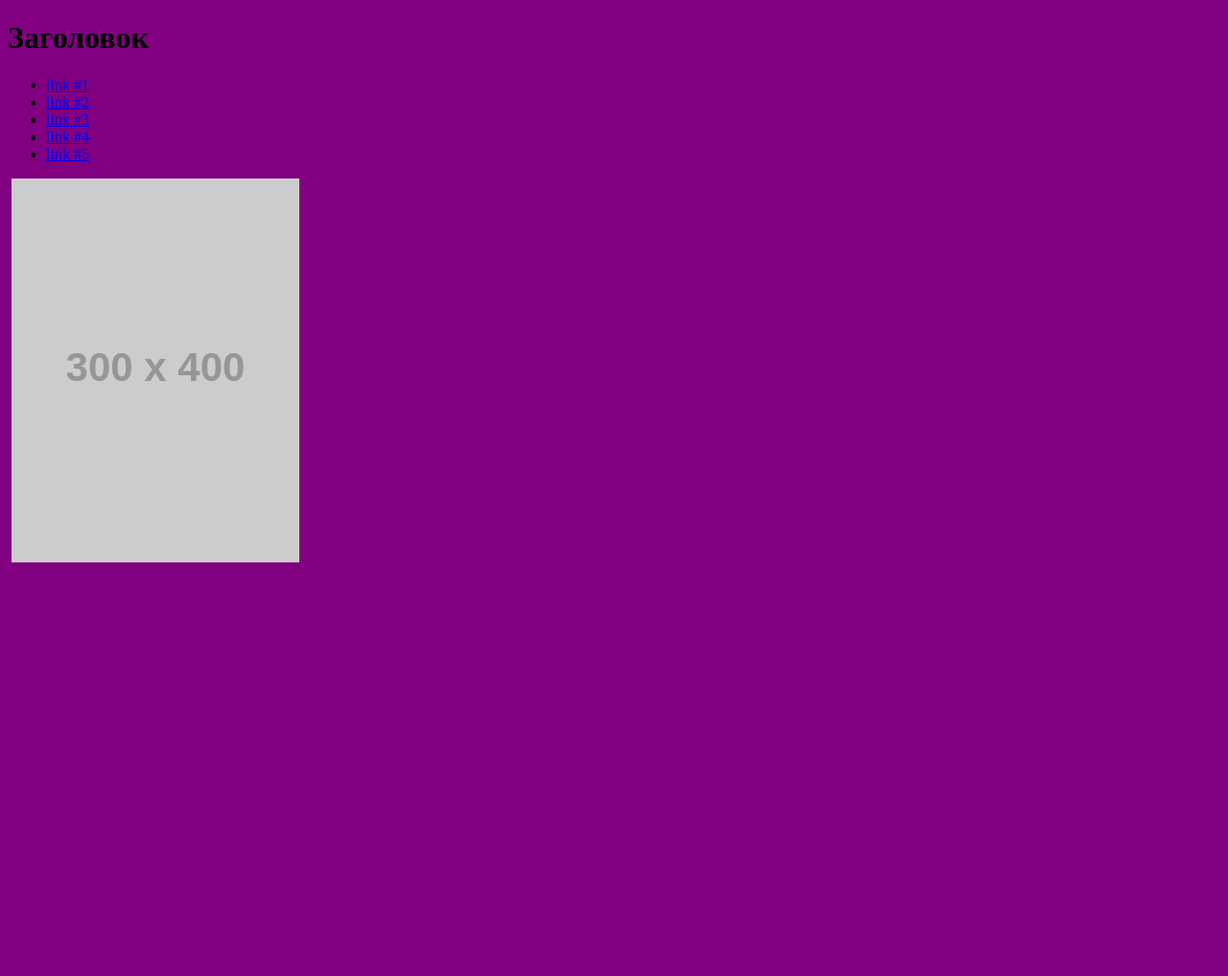
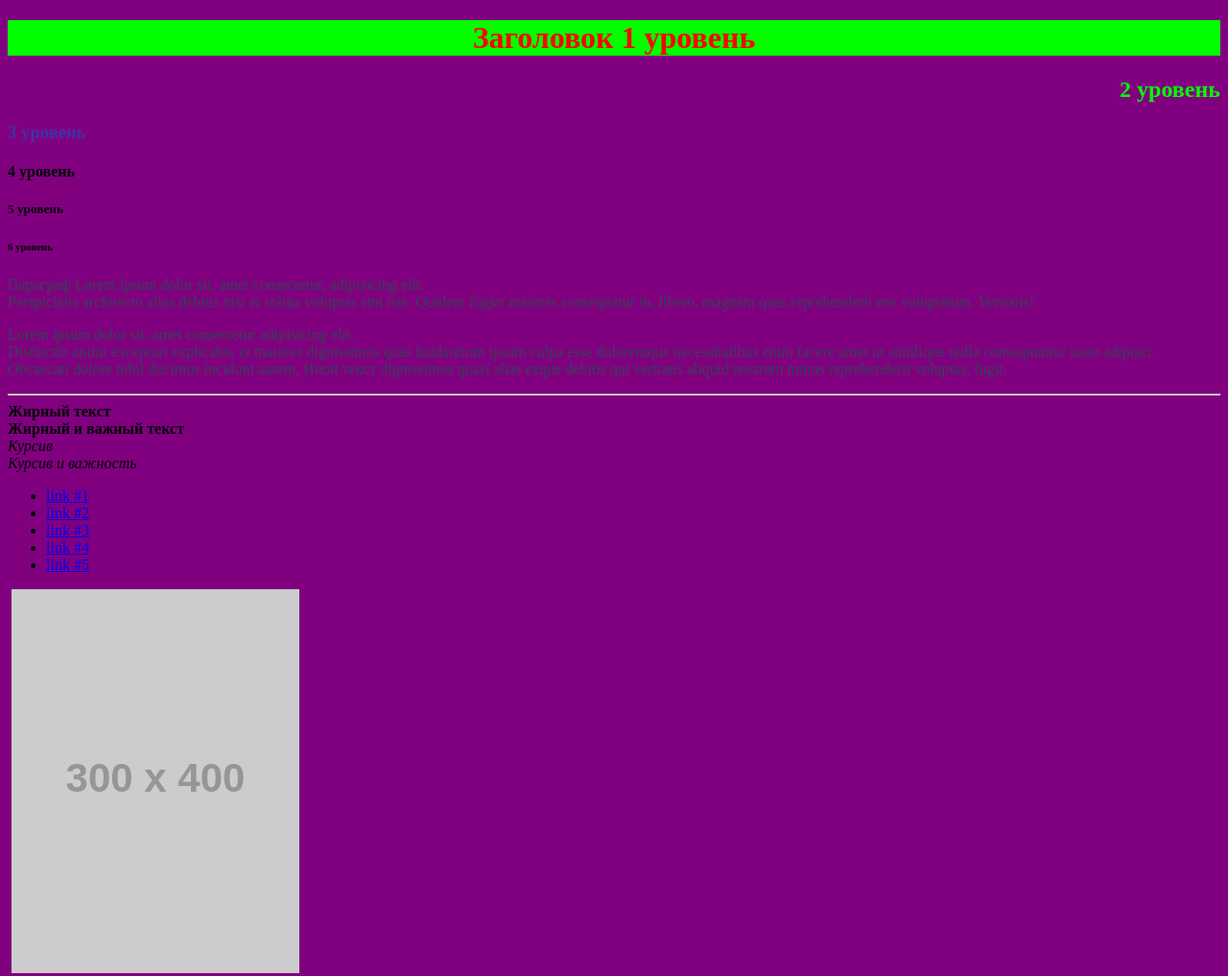
Before and after one commit to alexei-kalinin2014/September2023-begin, a plain HTML site: page index.html in a window 1280 px wide. Shown: the whole page at 96% size. Before the commit the page ends 800 px from the top, so only its background shows below. Drawn offline with Linux system fonts and the light colour scheme; placeholder pictures from the web are drawn by us.

Commit message:
Заголовки, шрифты, цвета

```diff
--- a/index.html
+++ b/index.html
@@ -7,7 +7,22 @@
 	<link rel="stylesheet" href="style.css">
 </head>
 <body>
-	<h1>Заголовок</h1>
+	<h1>Заголовок 1 уровень</h1>
+	<h2>2 уровень</h2>
+	<h3>3 уровень</h3>
+	<h4>4 уровень</h4>
+	<h5>5 уровень</h5>
+	<h6>6 уровень</h6>
+
+	<p>Параграф Lorem ipsum dolor sit, amet consectetur, adipisicing elit. <br> Perspiciatis architecto alias debitis nisi et soluta voluptas sint iste. Quidem fugiat maiores consequatur in, libero, magnam quas reprehenderit eos voluptatum. Veritatis!</p>
+	<p>Lorem ipsum dolor sit, amet consectetur adipisicing elit. <br>Distinctio animi excepturi explicabo, et maiores dignissimos quas laudantium ipsum culpa esse doloremque necessitatibus enim facere amet ut similique nulla consequuntur iusto adipisci. <br>Obcaecati dolore nihil ducimus incidunt autem, <span>Иной текст</span> dignissimos quasi alias eaque debitis qui veritatis aliquid nostrum minus reprehenderit voluptas, fugit.</p>
+	<hr>
+	<b>Жирный текст</b> <br>
+	<strong>Жирный и важный текст</strong> <br>
+	<i>Курсив</i> <br>
+	<em>Курсив и важность</em> <br>
+
+
 	<ul>
 		<li><a href="#">link #1</a></li>
 		<li><a href="#">link #2</a></li>
--- a/style.css
+++ b/style.css
@@ -1,3 +1,18 @@
 body {
 	background-color: purple;
 }
+h1	{
+	color: red;
+	background-color: #00ff00;
+	text-align: center;
+}
+h2	{
+	color: #00ff00;
+	text-align: right;
+}
+h3	{
+	color: rgba(0, 100, 200, 0.5);
+}
+p {
+	color: #334352;
+}
```
